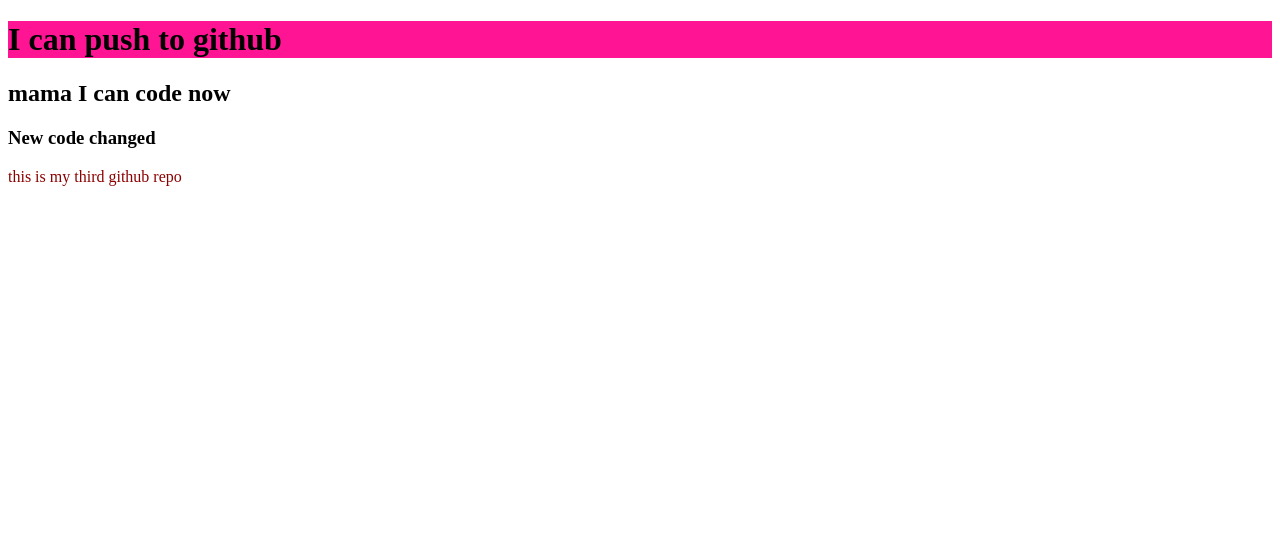
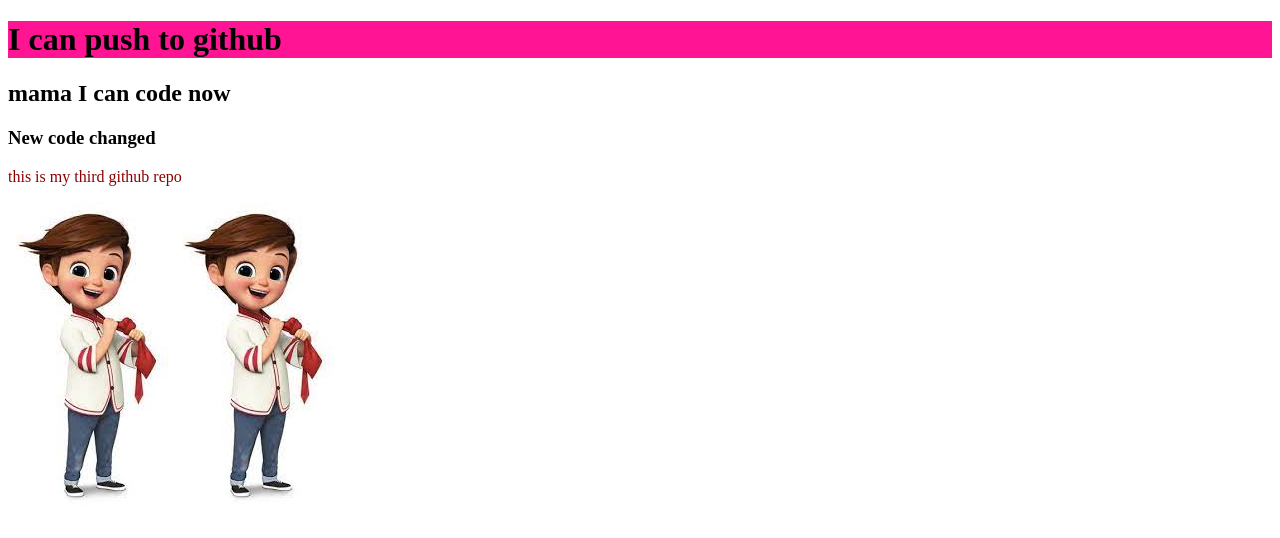
Before and after one commit to zarakhatun58/my-third-repo, a plain HTML site: page index.html in a window 1280 px wide. Drawn offline with Linux system fonts and the light colour scheme.

Commit message:
image added

```diff
--- a/index.html
+++ b/index.html
@@ -16,6 +16,8 @@
     <h3> New code changed  </h3>
 
 <p> this is my third github repo </p>
+<img src="boy.jfif" alt=" ">
+<img src="boy.jfif" alt="">
 
 
 </body>
```
Also changed, not shown: boy.jfif (added).
